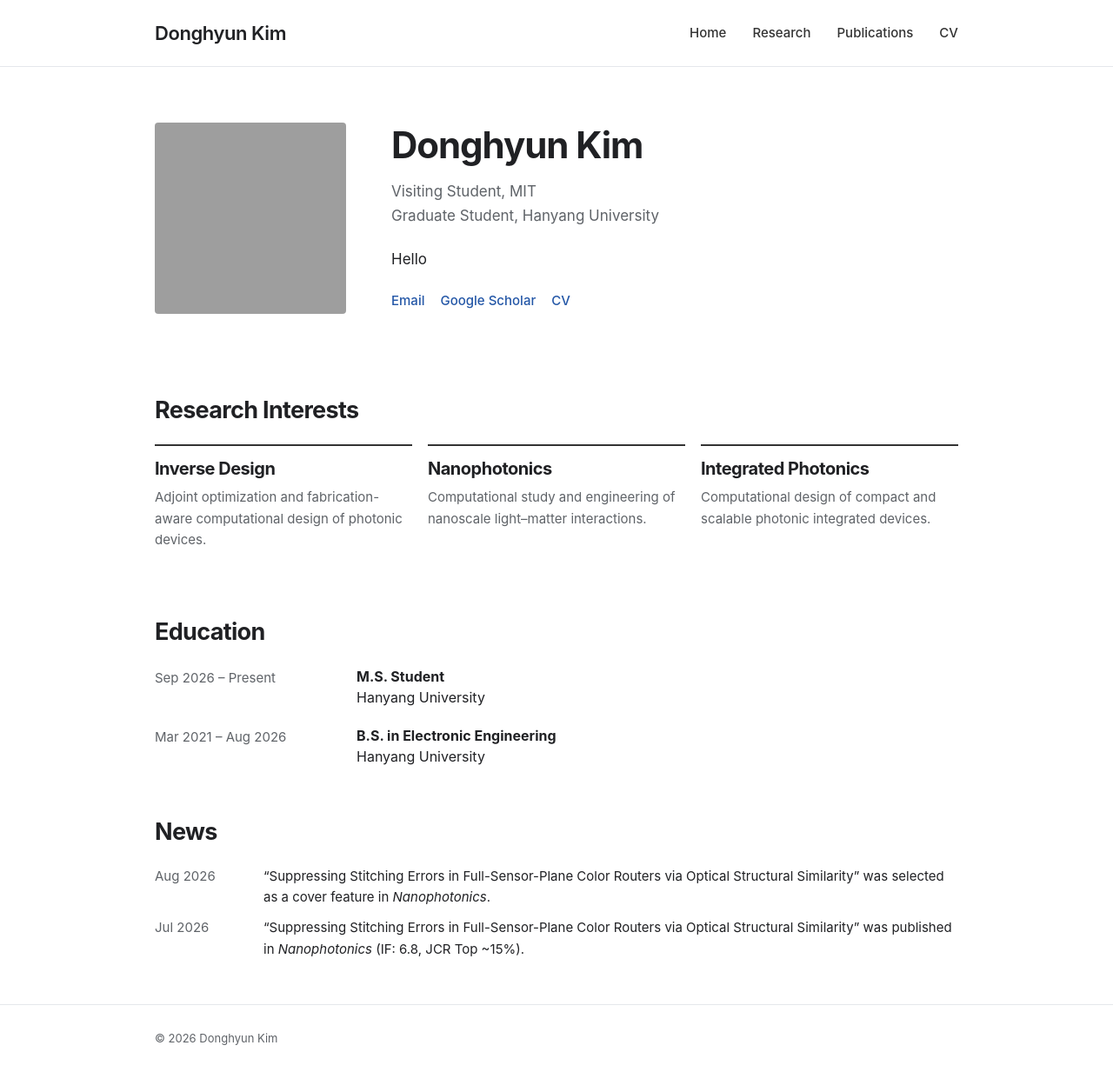
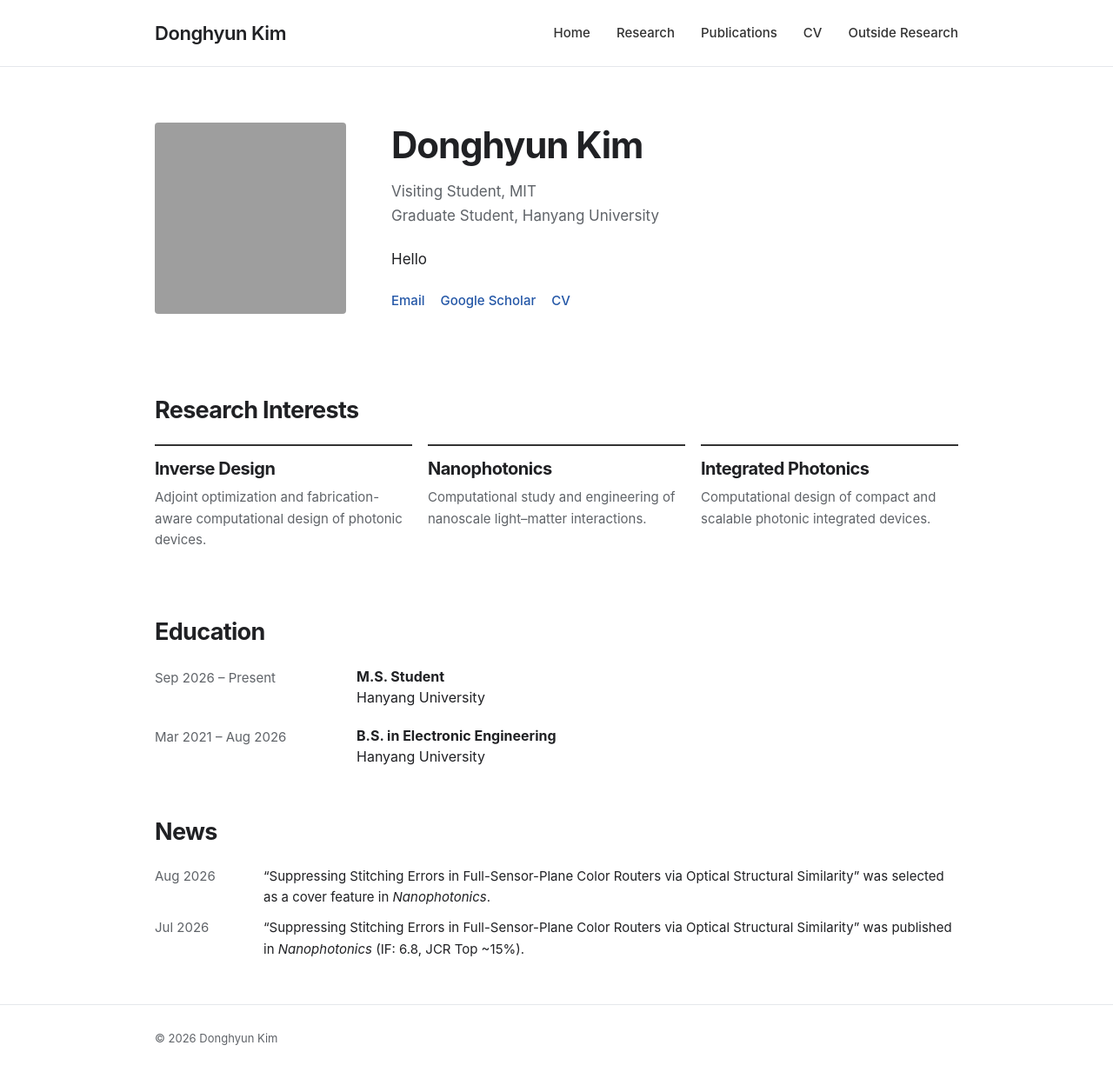
Before and after one commit to dhkim-dhkim-dhkim/dhkim-dhkim-dhkim.github.io, a Jekyll site: the page built from index.md, in a window 1280 px wide. Shown: the whole page at 87% size. Built offline with Jekyll 4.4.1, drawn with Linux system fonts in a browser that asks for light colours; grey boxes are pictures that could not be loaded.

Commit message:
Update default.html

```diff
--- a/_layouts/default.html
+++ b/_layouts/default.html
@@ -35,9 +35,27 @@
       </a>
 
       <nav class="nav-links">
-        <a href="/">Home</a>
-        <a href="/research/">Research</a>
-        <a href="/publications/">Publications</a>
+
+        <a
+          href="/"
+          {% if page.url == "/" %}class="active"{% endif %}
+        >
+          Home
+        </a>
+
+        <a
+          href="/research/"
+          {% if page.url == "/research/" %}class="active"{% endif %}
+        >
+          Research
+        </a>
+
+        <a
+          href="/publications/"
+          {% if page.url == "/publications/" %}class="active"{% endif %}
+        >
+          Publications
+        </a>
 
         <a
           href="/Donghyun_Kim_CV.pdf"
@@ -46,6 +64,14 @@
         >
           CV
         </a>
+
+        <a
+          href="/outside-research/"
+          {% if page.url == "/outside-research/" %}class="active"{% endif %}
+        >
+          Outside Research
+        </a>
+
       </nav>
 
     </div>
```
